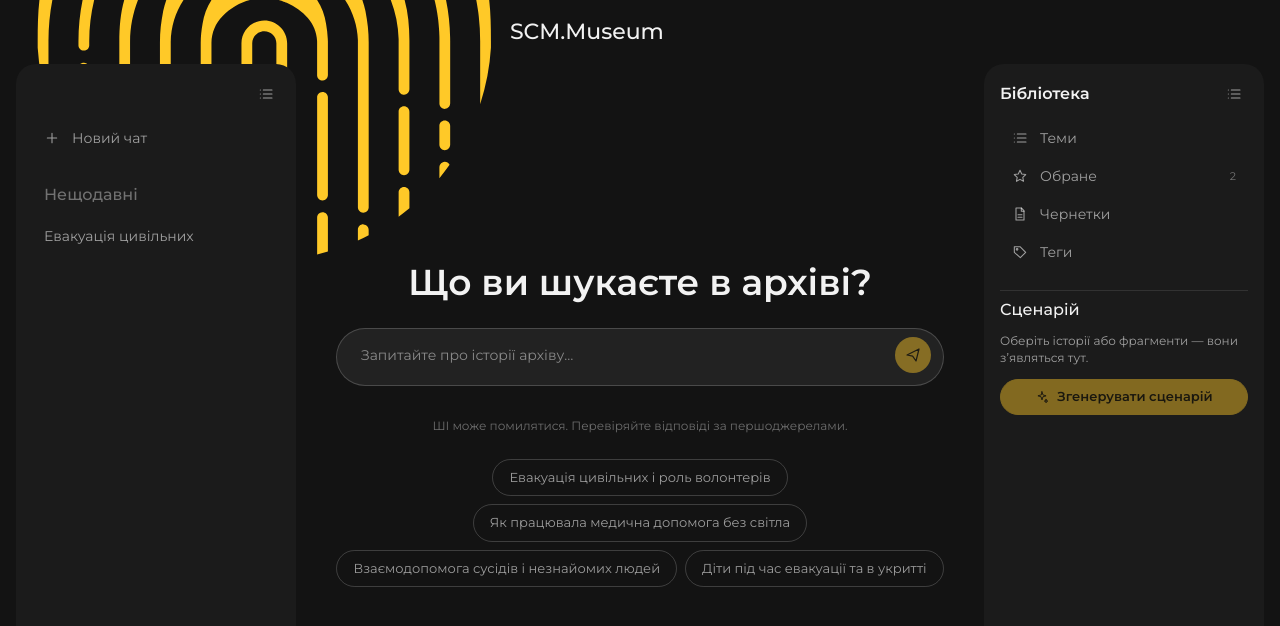
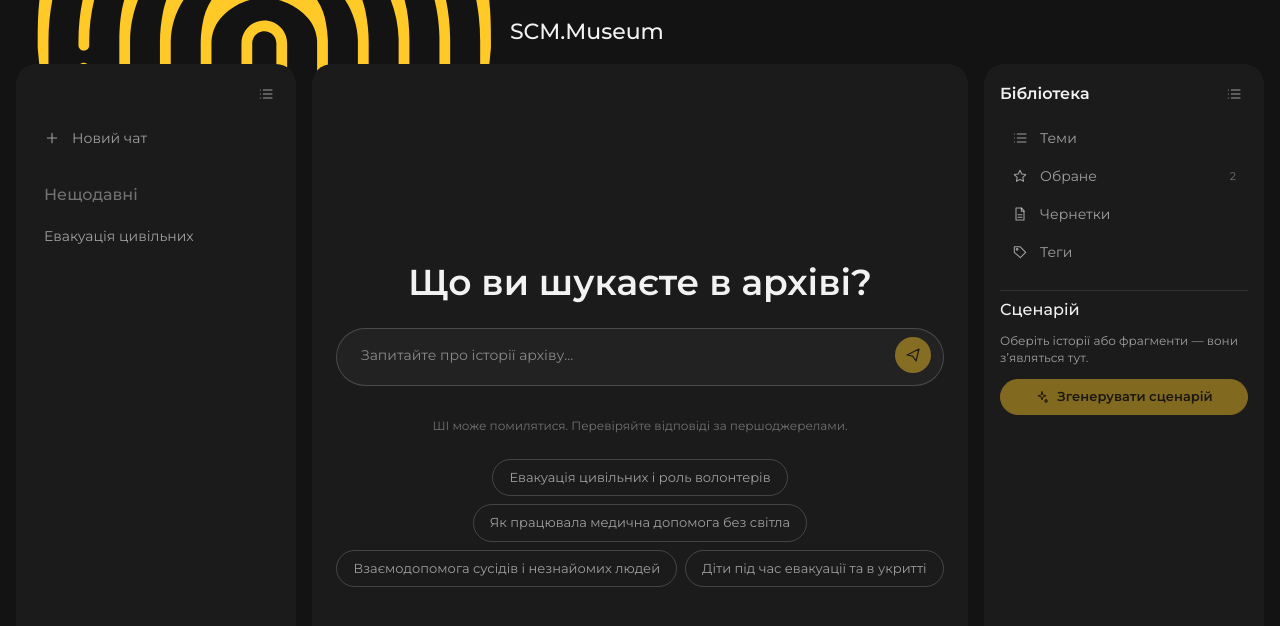
Before and after one commit to mikelebedenko/scm-museum, a React (Vite) app: page / in a window 1280 px wide. Shown: the top 626 px of the page. Built offline with nearby package versions, Linux system fonts and the light colour scheme.

Commit message:
Center chat area as a card like the side panels
Co-Authored-By: Claude Sonnet 5.5 <noreply@anthropic.com>

```diff
--- a/src/styles/components/chat-layout.css
+++ b/src/styles/components/chat-layout.css
@@ -98,7 +98,7 @@
 .msg-ai .aitext { font: var(--type-body-lg); line-height: var(--lh-relaxed); }
 .msg-user { border-radius: var(--radius-xl); font: var(--type-body-lg); }
 .cmp + .disclaimer { margin-top: var(--space-2); }
-.chat-scroll > .chat-dock { background: linear-gradient(to top, var(--color-bg) 75%, transparent); padding-top: var(--space-6); }
+.chat-scroll > .chat-dock { background: linear-gradient(to top, var(--panel-bg) 75%, transparent); padding-top: var(--space-6); }
 
 /* розгорнута панель — картка з заголовком, як «Джерела» в референсі */
 .side:not(.is-rail) { padding: var(--space-4); background: var(--panel-bg); border-radius: var(--panel-radius); }
@@ -130,3 +130,6 @@
 .lib-section .side-label { margin: 0; padding: 0; font: var(--type-h4); font-weight: var(--fw-medium); letter-spacing: var(--ls-normal); text-transform: none; color: var(--color-text); }
 .lib-hint { font: var(--type-caption); color: var(--color-text-muted); }
 .lib-section .btn { width: 100%; }
+
+/* центральна область — теж картка, як бічні панелі */
+.main { background: var(--panel-bg); border-radius: var(--panel-radius); }
```
